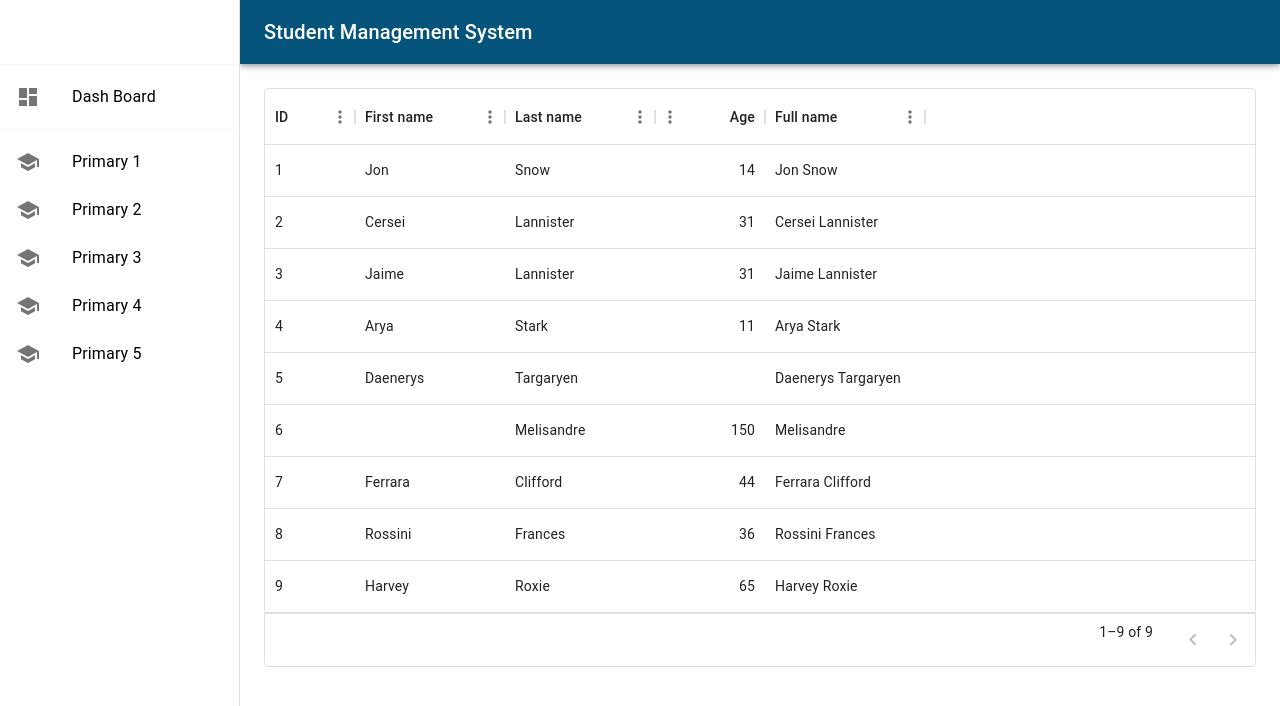
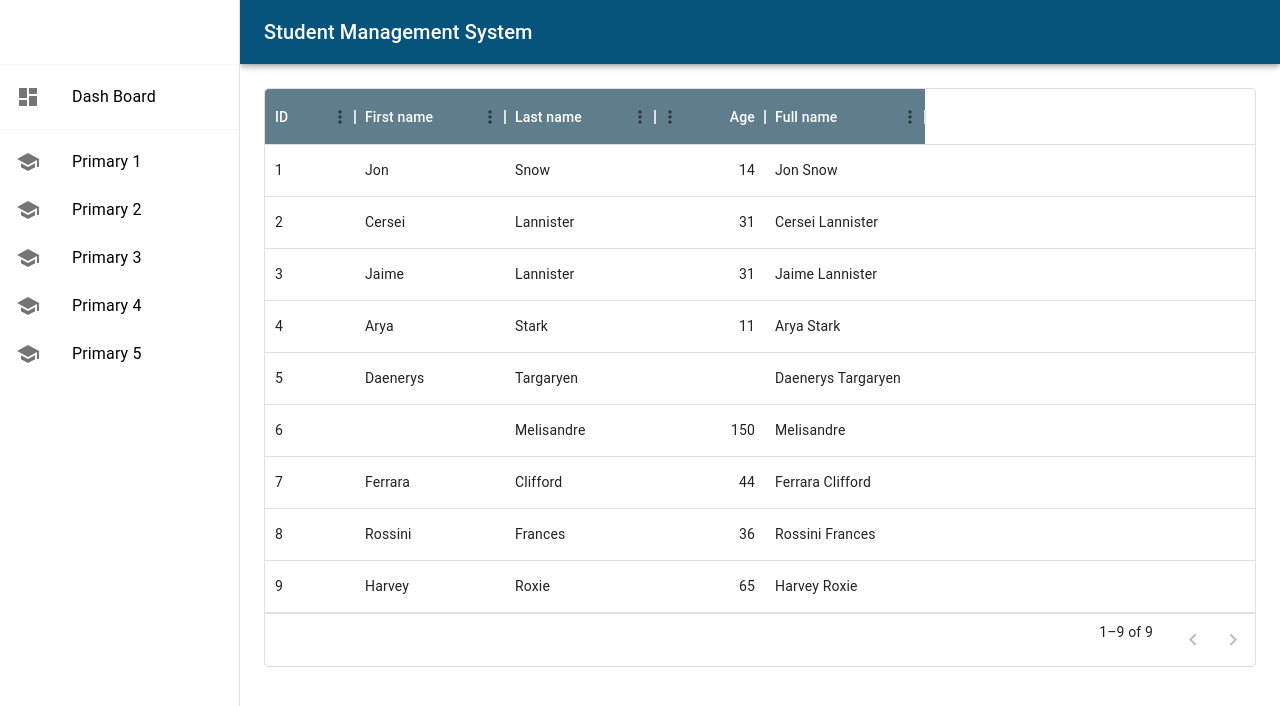
Before and after one commit to kafeelkazeem/StudentMS_frontEnd, a React (Create React App) app: page /primary1 in a window 1280 px wide. Shown: the top 706 px of the page. Built offline with nearby package versions, Linux system fonts and the light colour scheme.

Commit message:
new changes

```diff
--- a/src/component/dataGrid.jsx
+++ b/src/component/dataGrid.jsx
@@ -1,20 +1,23 @@
 import * as React from 'react';
 import Box from '@mui/material/Box';
-import { DataGrid } from '@mui/x-data-grid';
+import { DataGrid, GridColDef } from '@mui/x-data-grid';
+import { blueGrey, brown } from '@mui/material/colors';
 
 const columns = [
-  { field: 'id', headerName: 'ID', width: 90 },
+  { field: 'id', headerName: 'ID', width: 90, headerClassName: 'super-app-theme--header' },
   {
     field: 'firstName',
     headerName: 'First name',
     width: 150,
     editable: false,
+    headerClassName: 'super-app-theme--header'
   },
   {
     field: 'lastName',
     headerName: 'Last name',
     width: 150,
     editable: false,
+    headerClassName: 'super-app-theme--header'
   },
   {
     field: 'age',
@@ -22,6 +25,7 @@ const columns = [
     type: 'number',
     width: 110,
     editable: false,
+    headerClassName: 'super-app-theme--header'
   },
   {
     field: 'fullName',
@@ -29,6 +33,7 @@ const columns = [
     description: 'This column has a value getter and is not sortable.',
     sortable: false,
     width: 160,
+    headerClassName: 'super-app-theme--header',
     valueGetter: (params) =>
       `${params.row.firstName || ''} ${params.row.lastName || ''}`,
   },
@@ -48,7 +53,14 @@ const rows = [
 
 export default function DataGridDemo() {
   return (
-    <Box sx={{ height: 'auto', width: '100%' }}>
+    <Box /*sx={{ height: 'auto', width: '100%' }}*/  sx={{
+      height: 'auto',
+      width: 'auto',
+      '& .super-app-theme--header': {
+        backgroundColor: blueGrey[500],
+        color: 'white'
+      },
+    }}>
       <DataGrid
         rows={rows}
         columns={columns}
@@ -61,122 +73,8 @@ export default function DataGridDemo() {
         // }}
         pageSizeOptions={[5]}
         //checkboxSelection
-        disableRowSelectionOnClick
+        //disableRowSelectionOnClick
       />
     </Box>
   );
 }
-
-// import * as React from 'react';
-// import { styled } from '@mui/material/styles';
-// import Card from '@mui/material/Card';
-// import CardHeader from '@mui/material/CardHeader';
-// import CardMedia from '@mui/material/CardMedia';
-// import CardContent from '@mui/material/CardContent';
-// import CardActions from '@mui/material/CardActions';
-// import Collapse from '@mui/material/Collapse';
-// import Avatar from '@mui/material/Avatar';
-// import IconButton from '@mui/material/IconButton';
-// import Typography from '@mui/material/Typography';
-// import { red } from '@mui/material/colors';
-// import FavoriteIcon from '@mui/icons-material/Favorite';
-// import ShareIcon from '@mui/icons-material/Share';
-// import ExpandMoreIcon from '@mui/icons-material/ExpandMore';
-// import MoreVertIcon from '@mui/icons-material/MoreVert';
-// import Tree from '../images/tree-6792528_1920.jpg'
-
-// const ExpandMore = styled((props) => {
-//   const { expand, ...other } = props;
-//   return <IconButton {...other} />;
-// })(({ theme, expand }) => ({
-//   transform: !expand ? 'rotate(0deg)' : 'rotate(180deg)',
-//   marginLeft: 'auto',
-//   transition: theme.transitions.create('transform', {
-//     duration: theme.transitions.duration.shortest,
-//   }),
-// }));
-
-// export default function DataGridDemo() {
-//   const [expanded, setExpanded] = React.useState(false);
-
-//   const handleExpandClick = () => {
-//     setExpanded(!expanded);
-//   };
-
-//   return (
-//     <Card sx={{ maxWidth: 345 }}>
-//       <CardHeader
-//         avatar={
-//           <Avatar sx={{ bgcolor: red[500] }} aria-label="recipe">
-//             R
-//           </Avatar>
-//         }
-//         action={
-//           <IconButton aria-label="settings">
-//             <MoreVertIcon />
-//           </IconButton>
-//         }
-//         title="Shrimp and Chorizo Paella"
-//         subheader="September 14, 2016"
-//       />
-//       <CardMedia
-//         component="img"
-//         height="194"
-//         image= {Tree}
-//         alt="Paella dish"
-//       />
-//       <CardContent>
-//         <Typography variant="body2" color="text.secondary">
-//           This impressive paella is a perfect party dish and a fun meal to cook
-//           together with your guests. Add 1 cup of frozen peas along with the mussels,
-//           if you like.
-//         </Typography>
-//       </CardContent>
-//       <CardActions disableSpacing>
-//         <IconButton aria-label="add to favorites">
-//           <FavoriteIcon />
-//         </IconButton>
-//         <IconButton aria-label="share">
-//           <ShareIcon />
-//         </IconButton>
-//         <ExpandMore
-//           expand={expanded}
-//           onClick={handleExpandClick}
-//           aria-expanded={expanded}
-//           aria-label="show more"
-//         >
-//           <ExpandMoreIcon />
-//         </ExpandMore>
-//       </CardActions>
-//       <Collapse in={expanded} timeout="auto" unmountOnExit>
-//         <CardContent>
-//           <Typography paragraph>Method:</Typography>
-//           <Typography paragraph>
-//             Heat 1/2 cup of the broth in a pot until simmering, add saffron and set
-//             aside for 10 minutes.
-//           </Typography>
-//           <Typography paragraph>
-//             Heat oil in a (14- to 16-inch) paella pan or a large, deep skillet over
-//             medium-high heat. Add chicken, shrimp and chorizo, and cook, stirring
-//             occasionally until lightly browned, 6 to 8 minutes. Transfer shrimp to a
-//             large plate and set aside, leaving chicken and chorizo in the pan. Add
-//             pimentón, bay leaves, garlic, tomatoes, onion, salt and pepper, and cook,
-//             stirring often until thickened and fragrant, about 10 minutes. Add
-//             saffron broth and remaining 4 1/2 cups chicken broth; bring to a boil.
-//           </Typography>
-//           <Typography paragraph>
-//             Add rice and stir very gently to distribute. Top with artichokes and
-//             peppers, and cook without stirring, until most of the liquid is absorbed,
-//             15 to 18 minutes. Reduce heat to medium-low, add reserved shrimp and
-//             mussels, tucking them down into the rice, and cook again without
-//             stirring, until mussels have opened and rice is just tender, 5 to 7
-//             minutes more. (Discard any mussels that don&apos;t open.)
-//           </Typography>
-//           <Typography>
-//             Set aside off of the heat to let rest for 10 minutes, and then serve.
-//           </Typography>
-//         </CardContent>
-//       </Collapse>
-//     </Card>
-//   );
-// }
```
